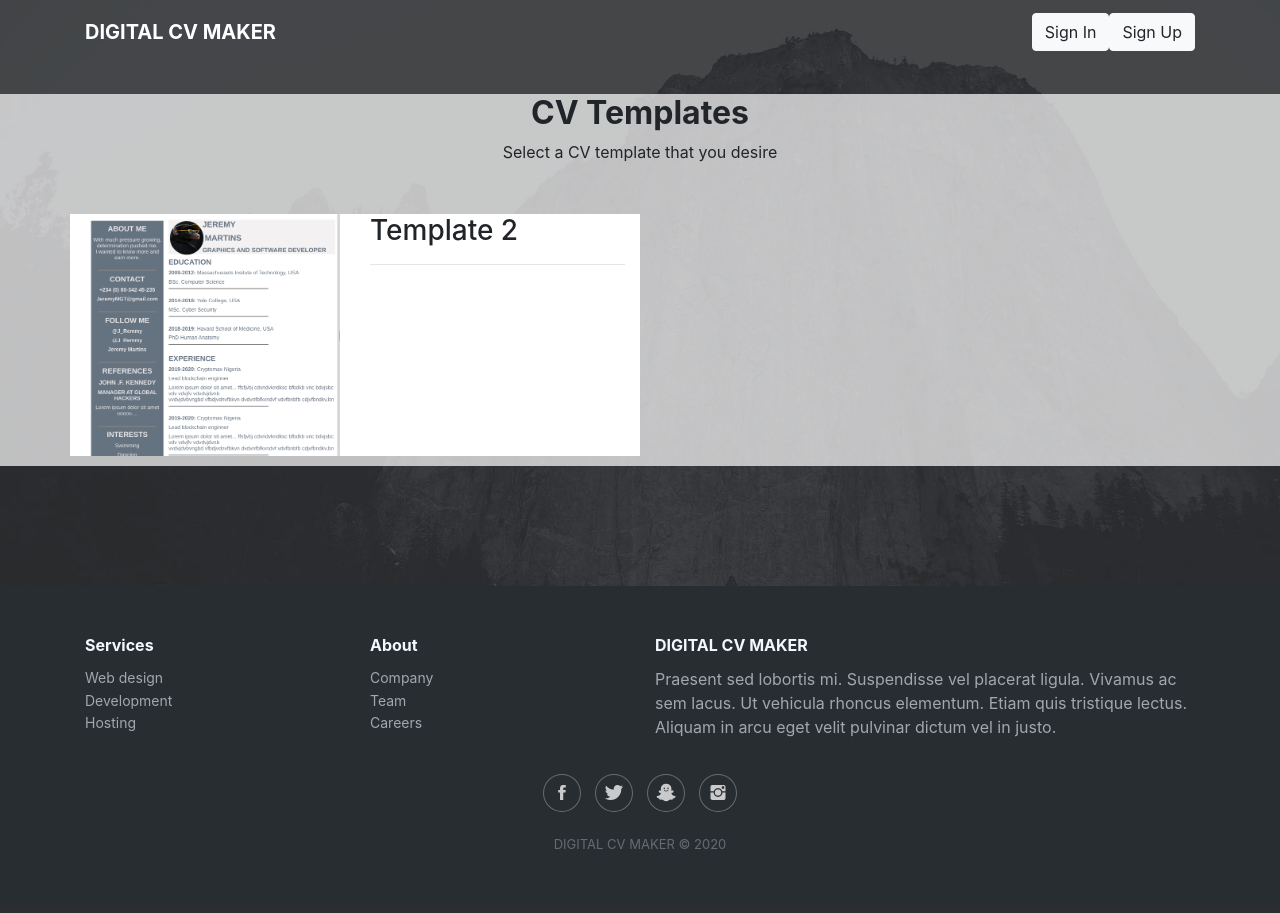
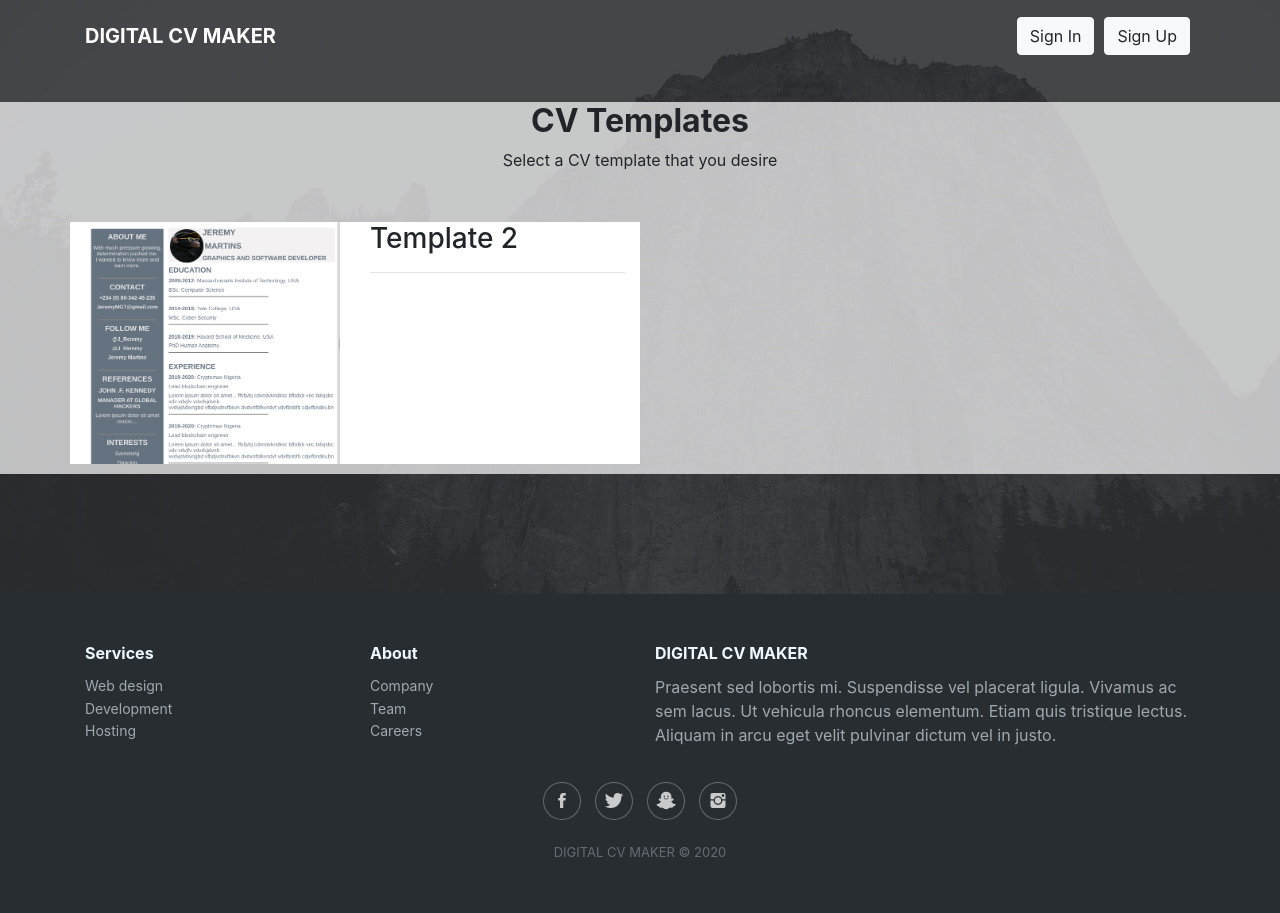
Before and after one commit to eshiofune/cv-maker, a Django app: page /createcv/ in a window 1280 px wide. Before the commit the page ends 849 px from the top, so only its background shows below. Run offline with Django 3.2, Linux system fonts and the light colour scheme; some libraries are stand-ins or nearby versions; some web fonts are replaced.

Commit message:
01-13-Edited README file  after Heroku deployment

```diff
--- a/CV_APP/templates/base.html
+++ b/CV_APP/templates/base.html
@@ -38,9 +38,9 @@
                         <div class="dropdown" style="margin-right: 10px;margin-left: 10px; margin-top: 4px"><a class="dropdown-toggle" data-toggle="dropdown" aria-expanded="false" href="#" style="color: rgb(217,222,228);"><b>{{user.username}}</b></a>
                             <div class="dropdown-menu" role="menu"><a class="dropdown-item" role="presentation" href="{% url 'dashboard' %}">Dashboard</a><a class="dropdown-item" role="presentation" href="{% url 'logout' %}">Sign Out</a></div>
                         {% else %}
-                        <div><a data-bs-hover-animate="pulse" role="button" class="login btn btn-light" href="{% url 'login' %}"> Sign In</a></div>
+                        <div><a data-bs-hover-animate="pulse" style="margin: 5px" role="button" class="login btn btn-light" href="{% url 'login' %}"> Sign In</a></div>
                         <br>
-                        <div><a class="btn btn-light" role="button" data-bs-hover-animate="pulse" href="{% url 'signup' %}">Sign Up</a></div>
+                        <div><a class="btn btn-light" style="margin: 5px" role="button" data-bs-hover-animate="pulse" href="{% url 'signup' %}">Sign Up</a></div>
                         {% endif %}
                 </div>
             </nav>
```
